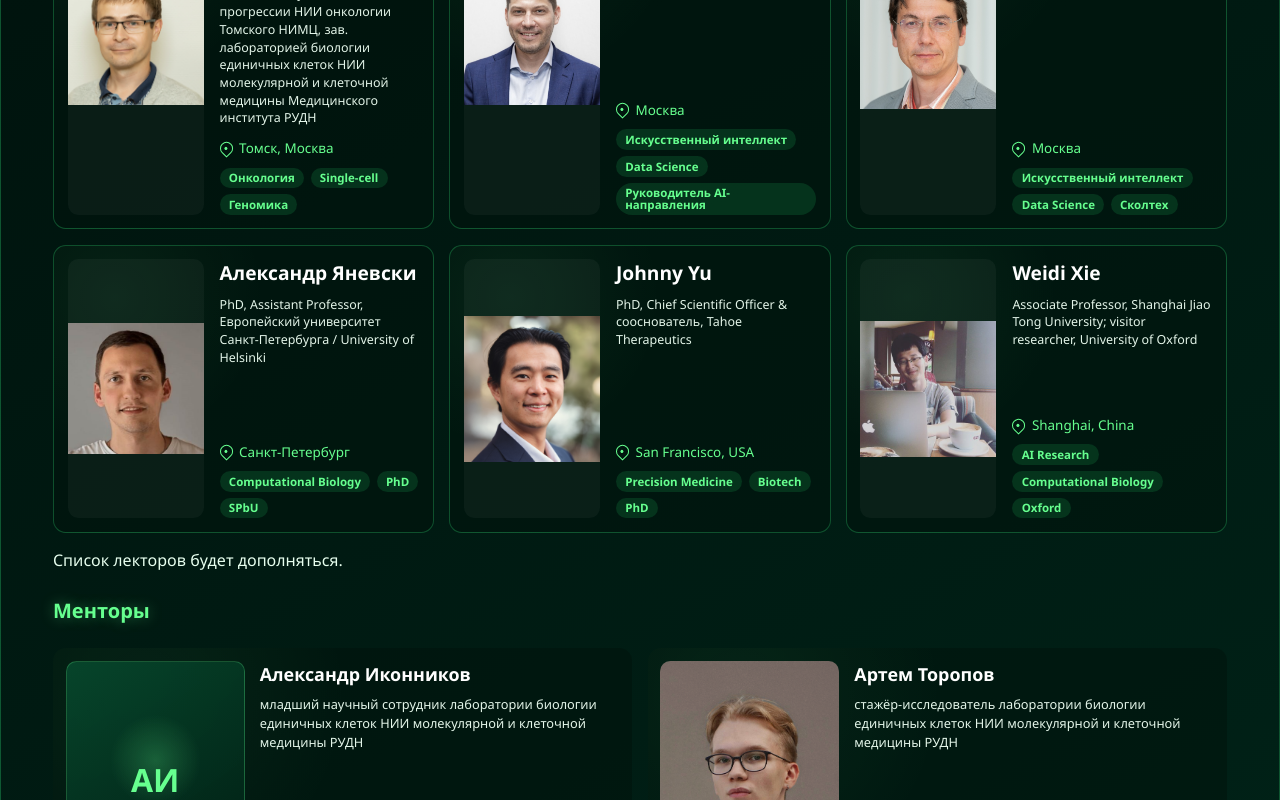
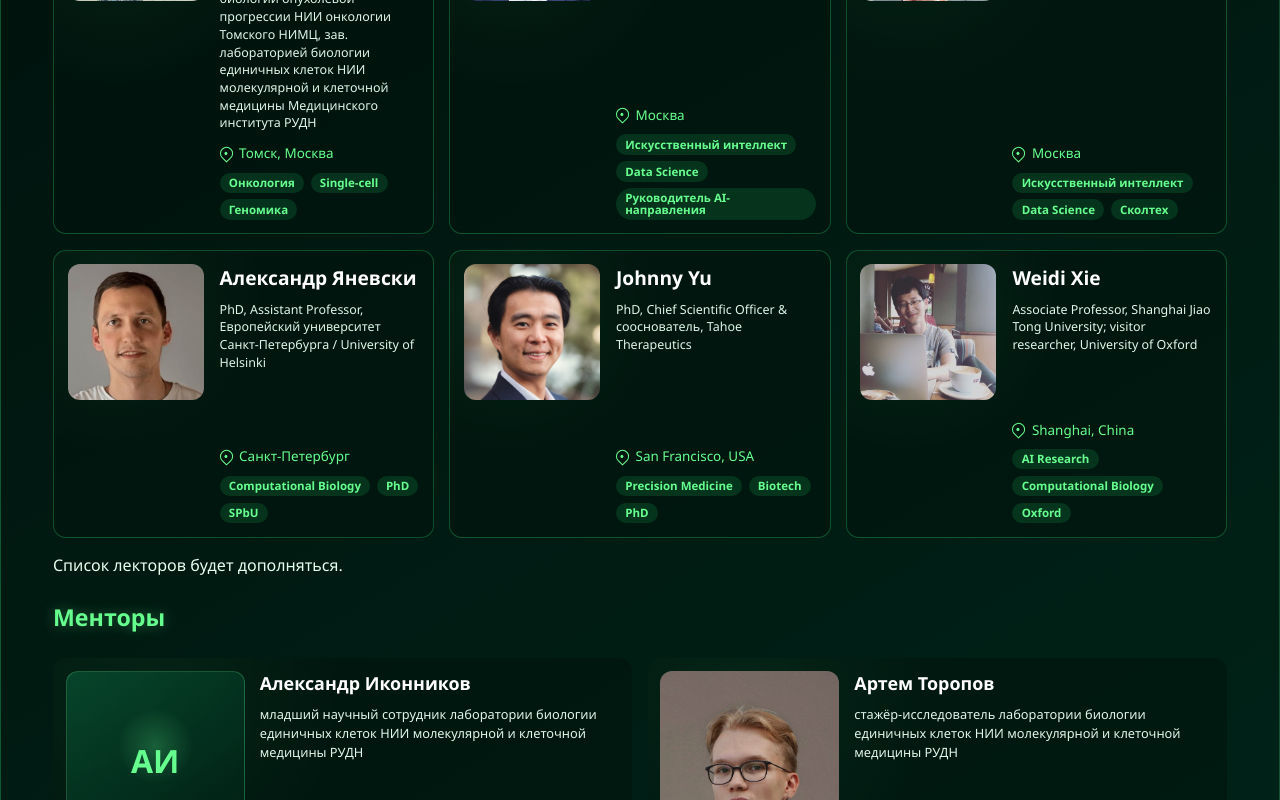
Before and after one commit to saitnado/my-site, a React (Vite) app: page / in a window 1280 px wide. Shown: the part 2000-2800 px from the top of the page. Built offline with nearby package versions, Linux system fonts and the light colour scheme.

Commit message:
add aq page styles

```diff
--- a/src/App.css
+++ b/src/App.css
@@ -1241,7 +1241,7 @@ a {
 .organizer-subhead {
   margin: 0 0 0.9rem;
   color: var(--green-bright);
-  font-size: 1.25rem;
+  font-size: 1.45rem;
   text-shadow: 0 0 14px rgba(102, 255, 143, 0.35);
 }
 
@@ -1264,12 +1264,14 @@ a {
 
 .lecturer-photo {
   width: 100%;
-  height: 100%;
-  min-height: 16.2rem;
-  border-radius: 0.65rem;
-  object-fit: contain;
-  object-position: center;
-  background: rgba(255, 255, 255, 0.04);
+  height: auto;
+  min-height: 0;
+  aspect-ratio: 1;
+  align-self: start;
+  border-radius: 0.75rem;
+  object-fit: cover;
+  object-position: center top;
+  background: transparent;
 }
 
 .lecturer-copy {
@@ -1380,15 +1382,17 @@ a {
 .moderator-photo,
 .moderator-photo-placeholder {
   width: 100%;
-  height: 100%;
-  min-height: 11.4rem;
-  border-radius: 0.65rem;
+  height: auto;
+  min-height: 0;
+  aspect-ratio: 1;
+  align-self: start;
+  border-radius: 0.75rem;
 }
 
 .moderator-photo {
-  object-fit: contain;
-  object-position: center;
-  background: rgba(255, 255, 255, 0.04);
+  object-fit: cover;
+  object-position: center top;
+  background: transparent;
 }
 
 .moderator-photo-placeholder {
@@ -2113,12 +2117,17 @@ a {
     grid-template-columns: 1fr;
   }
 
-  .lecturer-photo,
   .moderator-photo,
   .moderator-photo-placeholder {
     height: auto;
     min-height: 0;
-    aspect-ratio: 4 / 3;
+    aspect-ratio: 1;
+  }
+
+  .lecturer-photo {
+    height: auto;
+    min-height: 0;
+    aspect-ratio: 1;
   }
 
   .hero {
```
